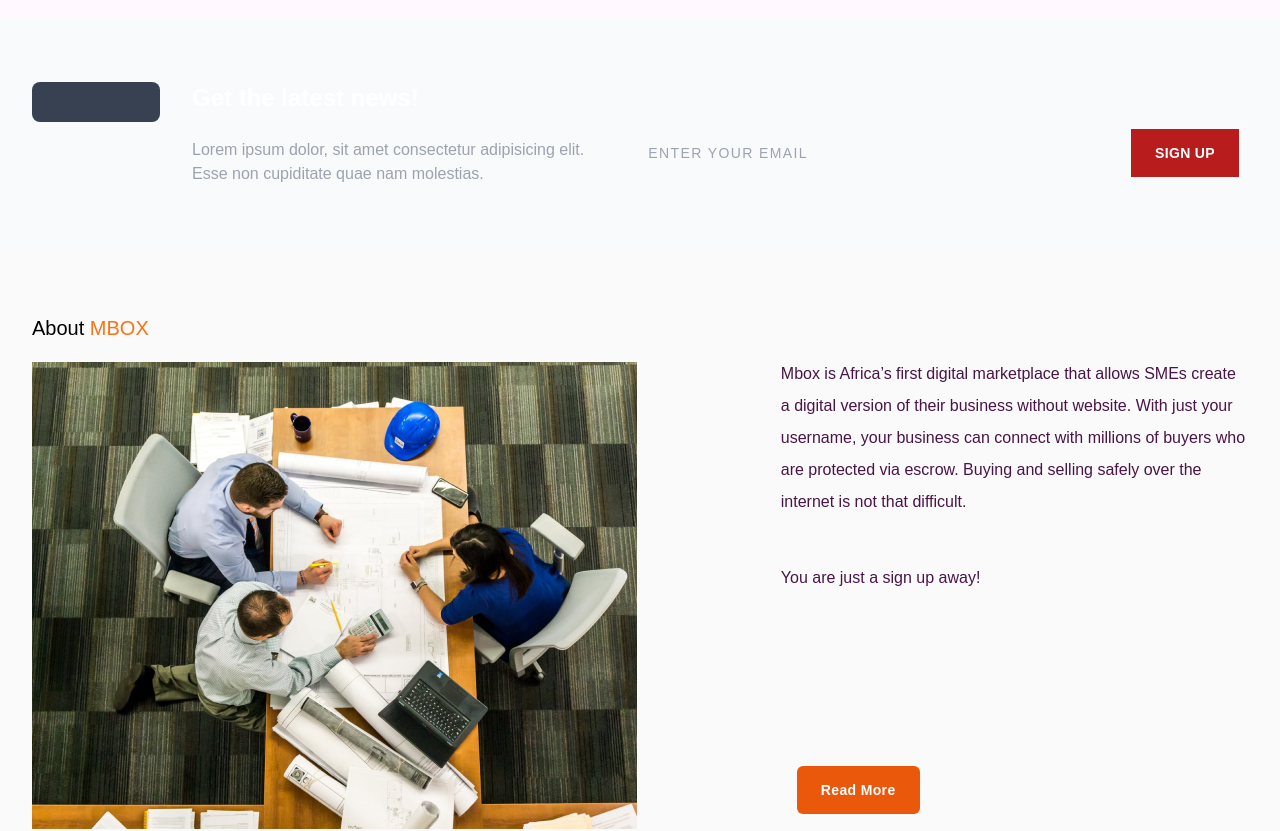
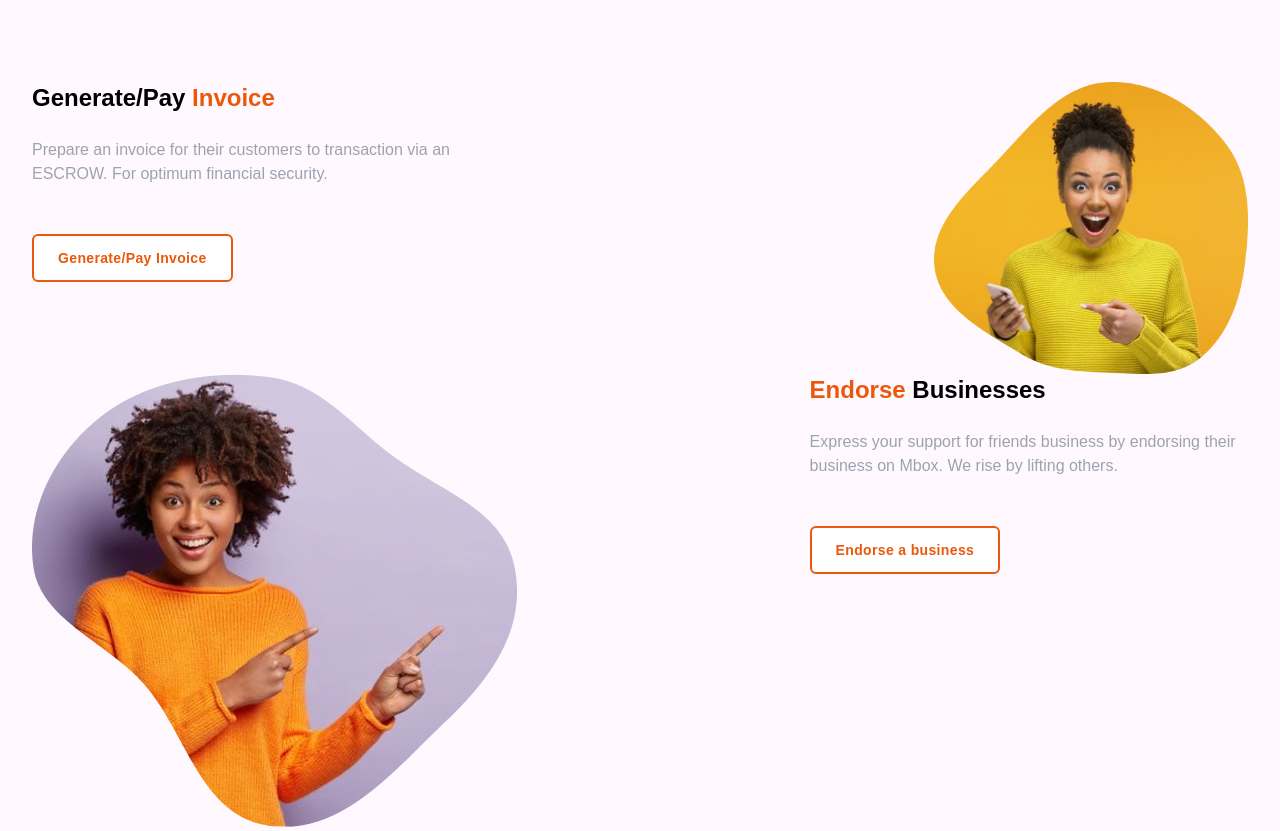
Before and after one commit to mbox-project/mbox-user, a Next.js app: page / in a window 1280 px wide. Shown: the part 1180-2011 px from the top of the page. Built offline with nearby package versions, Linux system fonts and the light colour scheme; a web font is replaced by a local one.

Commit message:
added the generate invoice component

```diff
--- a/components/GenerateInvoice/index.jsx
+++ b/components/GenerateInvoice/index.jsx
@@ -1,50 +1,53 @@
 import React from "react";
+import Button from "../Button";
+import Image from "next/dist/client/image";
+import picture from "../../public/images/generateinvoiceimg.png";
+import pics from "../../public/images/generateinvoiceimg2.png";
 const GenerateInvoice = () => {
   return (
-    <section>
+    <section className="featurebg">
       <div className="max-w-screen-xl px-4 py-16 mx-auto sm:px-6 lg:px-8">
-        <div className="lg:flex lg:gap-8">
-          <div>
-            <span className="block w-32 h-10 bg-gray-700 rounded-lg"></span>
-          </div>
-
-          <div className="grid grid-cols-2 gap-8 mt-8 lg:mt-0 lg:grid-cols-5 lg:gap-y-16">
+        <div className="grid grid-cols-2 gap-20 mt-8 lg:mt-0 lg:grid-cols-5 lg:gap-y-16">
           <div className="col-span-2">
             <div>
-                <h2 className="text-2xl font-bold text-white">
-                  Get the latest news!
+              <h2 className="text-2xl font-bold ">
+                Generate/Pay <span className="text-orange-600">Invoice</span>
               </h2>
 
               <p className="mt-6 text-gray-400">
-                  Lorem ipsum dolor, sit amet consectetur adipisicing elit. Esse
-                  non cupiditate quae nam molestias.
+                Prepare an invoice for their customers to transaction via an
+                ESCROW. For optimum financial security.
               </p>
+
+              <Button className="w-full h-12 px-6 py-3  uppercase lg:normal-case lg:rounded-md  lg:mt-12 text-sm font-bold tracking-wide  text-orange-600 sm:ml-4 sm:flex-shrink-0 sm:w-auto mt-3 bg-white border-2 border-orange-600  lg:ml-0">
+                Generate/Pay Invoice
+              </Button>
             </div>
           </div>
 
-            <div className="col-span-2 lg:col-span-3 lg:flex lg:items-end">
-              <form className="w-full text-white">
-                <label htmlFor="email" className="sr-only">
-                  {" "}
-                  Email{" "}
-                </label>
+          <div className="col-span-2 lg:col-span-3 lg:flex lg:ml-96">
+            <Image src={picture}
+              />
+          </div>
+        </div>
+        <div className="grid grid-cols-2 gap-20 mt-8 lg:mt-0 lg:grid-cols-5 lg:gap-y-16">
+          <div className="col-span-2 lg:col-span-3 lg:flex">
+            <Image src={pics} className="ml-20 w-8" />
+          </div>
+          <div className="col-span-2">
+            <div>
+              <h2 className="text-2xl font-bold text-orange-600 ">
+                Endorse <span className="text-black">Businesses</span>
+              </h2>
 
-                <div className="p-2 border sm:flex sm:items-center border-white/10">
-                  <input
-                    className="w-full h-12 p-3 text-sm font-medium tracking-widest placeholder-gray-400 uppercase bg-transparent border-none"
-                    type="email"
-                    id="email"
-                    placeholder="Enter your email"
-                  />
+              <p className="mt-6 text-gray-400">
+                Express your support for friends business by endorsing their
+                business on Mbox. We rise by lifting others.
+              </p>
 
-                  <button
-                    className="w-full h-12 px-6 py-3 mt-1 text-sm font-bold tracking-wide uppercase bg-red-700 sm:ml-4 sm:flex-shrink-0 sm:w-auto sm:mt-0"
-                    type="submit"
-                  >
-                    Sign Up
-                  </button>
-                </div>
-              </form>
+              <Button className="w-full h-12 px-6 py-3  uppercase lg:normal-case lg:rounded-md  lg:mt-12 text-sm font-bold tracking-wide  text-orange-600 sm:ml-4 sm:flex-shrink-0 sm:w-auto mt-3 bg-white border-2 border-orange-600  lg:ml-0">
+                Endorse a business
+              </Button>
             </div>
           </div>
         </div>
```
Also changed, not shown: public/images/generateinvoIceimg.png (added), public/images/generateinvoiceimg2.png (added). Lines whose indentation alone changed are shown as unchanged.
